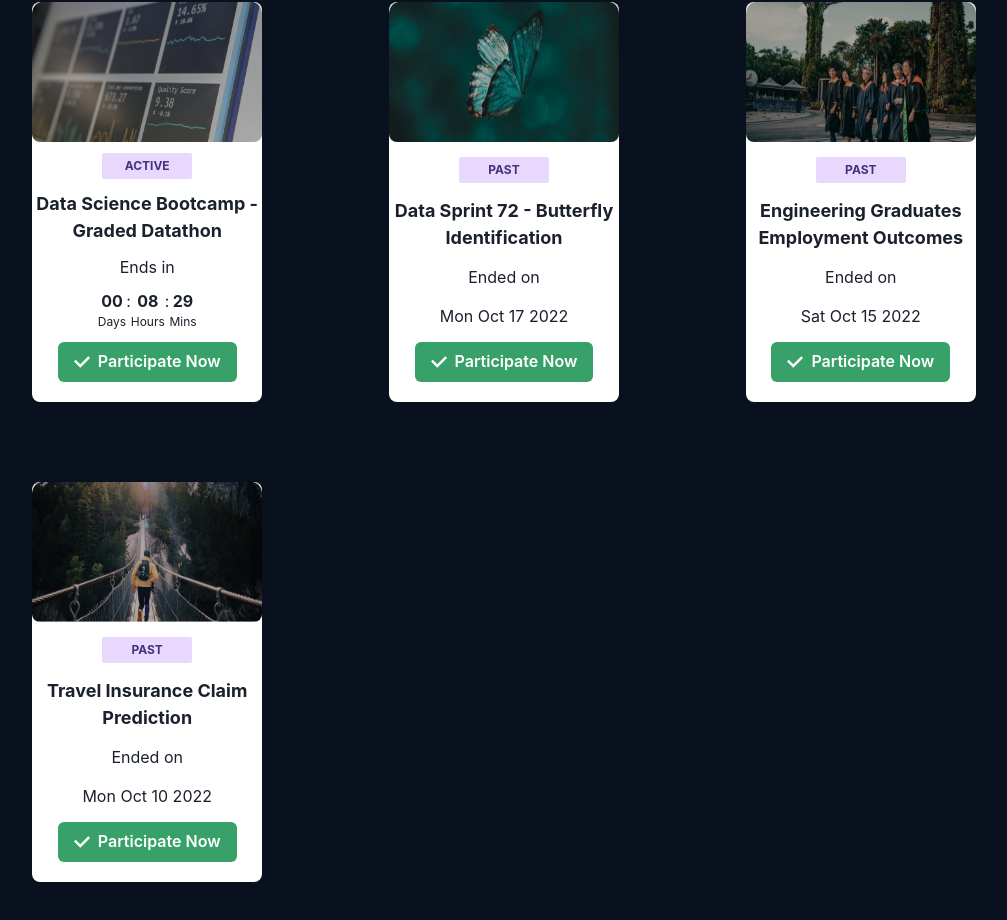
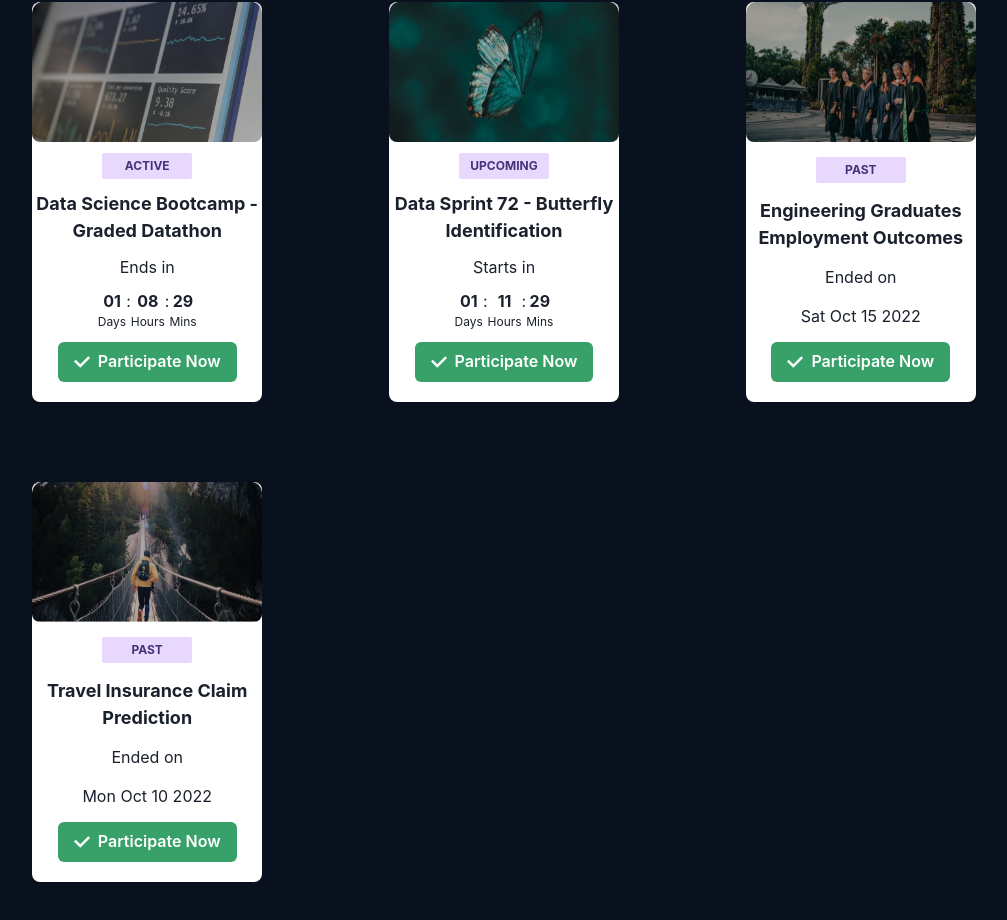
Before and after one commit to Lakshay200102/DPhi-app, a React (Create React App) app: page / in a window 1280 px wide. Shown: the part 2072-2992 px from the top of the page, without its empty margins (136-1143 px from the left). Built offline with nearby package versions, Linux system fonts and the light colour scheme.

Commit message:
Fixed the Search Functionality

```diff
--- a/src/components/ChallengeList.js
+++ b/src/components/ChallengeList.js
@@ -5,7 +5,7 @@ import { useHistory } from "react-router-dom";
 import { ChallengeState } from "../context/ChallengeProvider";
 
 const ChallengeList = () => {
-  const { challengeArray, appliedFilter, searchQuery, setSearchQuery } = ChallengeState();
+  const { challengeArray, appliedFilter, searchQuery } = ChallengeState();
   const history = useHistory();
 
   const [filteredResults, setFilteredResults] = useState([]);
@@ -79,12 +79,12 @@ const ChallengeList = () => {
   };
 
   const timeChangeHandler = () => {
-    setTimeChange(!timeChange)
-  }
+    setTimeChange(!timeChange);
+  };
 
   useEffect(() => {
     setInterval(timeChangeHandler, 60000);
-  }, [timeChange]);
+  }, [timeChange, searchQuery]);
 
   useEffect(() => {
     let results = [...challengeArray];
@@ -148,7 +148,14 @@ const ChallengeList = () => {
         flexWrap="wrap"
         justifyContent="space-between"
       >
-        {filteredResults.map((challenge) => (
+        {filteredResults
+          .filter((item) => {
+            return item.name
+              .toString()
+              .toLowerCase()
+              .includes(searchQuery.toLowerCase());
+          })
+          .map((challenge) => (
             <Box
               display="flex"
               height={{ base: "75vh", md: "50vh" }}
--- a/src/context/ChallengeProvider.js
+++ b/src/context/ChallengeProvider.js
@@ -14,8 +14,8 @@ const ChallengeProvider = (props) => {
       _id: "g98sHiD5yq",
       pic: Datathon,
       name: "Data Science Bootcamp - Graded Datathon",
-      startDate: "2022-10-18T12:00",
-      endDate: "2022-10-21T12:00",
+      startDate: "2022-10-19T12:00",
+      endDate: "2022-10-22T12:00",
       level: "Easy",
       description:
         "Lorem ipsum dolor sit amet consectetur adipisicing elit. Ea natus itaque impedit perspiciatis tempora voluptatem minus hic molestias labore voluptatum similique nihil enim, nesciunt dolorum alias sint quam dolorem animi unde praesentium iure sunt ipsam beatae. Totam enim, vero doloremque excepturi aliquam iusto tenetur corrupti soluta dignissimos, facilis nesciunt quidem modi? Vel consequatur laborum enim officiis modi fugit corporis porro assumenda dolorum. Accusamus eveniet porro eaque itaque iure ipsa quis necessitatibus delectus neque molestias nemo modi tempora deserunt, asperiores maiores cupiditate voluptate in tempore culpa. Corrupti ut illum amet debitis ducimus excepturi magni beatae iure hic, ullam quod rerum fuga illo sit? Exercitationem ducimus consectetur est eum quibusdam laboriosam incidunt omnis illum tempora accusantium pariatur debitis ullam neque, ipsam quaerat labore explicabo tempore facere. Aliquam veniam, minima nostrum quam amet dolores, commodi sunt optio corrupti doloremque, animi eaque enim alias harum quasi? Debitis nostrum, maxime numquam ratione praesentium odio asperiores.",
@@ -24,8 +24,8 @@ const ChallengeProvider = (props) => {
       _id: "GluLo1IHOX",
       pic: Butterfly,
       name: "Data Sprint 72 - Butterfly Identification",
-      startDate: "2022-10-15T15:00",
-      endDate: "2022-10-17T15:00",
+      startDate: "2022-10-22T15:00",
+      endDate: "2022-10-25T15:00",
       level: "Medium",
       description:
         "Lorem ipsum dolor sit amet consectetur adipisicing elit. Ea natus itaque impedit perspiciatis tempora voluptatem minus hic molestias labore voluptatum similique nihil enim, nesciunt dolorum alias sint quam dolorem animi unde praesentium iure sunt ipsam beatae. Totam enim, vero doloremque excepturi aliquam iusto tenetur corrupti soluta dignissimos, facilis nesciunt quidem modi? Vel consequatur laborum enim officiis modi fugit corporis porro assumenda dolorum. Accusamus eveniet porro eaque itaque iure ipsa quis necessitatibus delectus neque molestias nemo modi tempora deserunt, asperiores maiores cupiditate voluptate in tempore culpa. Corrupti ut illum amet debitis ducimus excepturi magni beatae iure hic, ullam quod rerum fuga illo sit? Exercitationem ducimus consectetur est eum quibusdam laboriosam incidunt omnis illum tempora accusantium pariatur debitis ullam neque, ipsam quaerat labore explicabo tempore facere. Aliquam veniam, minima nostrum quam amet dolores, commodi sunt optio corrupti doloremque, animi eaque enim alias harum quasi? Debitis nostrum, maxime numquam ratione praesentium odio asperiores.",
```
Lines whose indentation alone changed are shown as unchanged.
